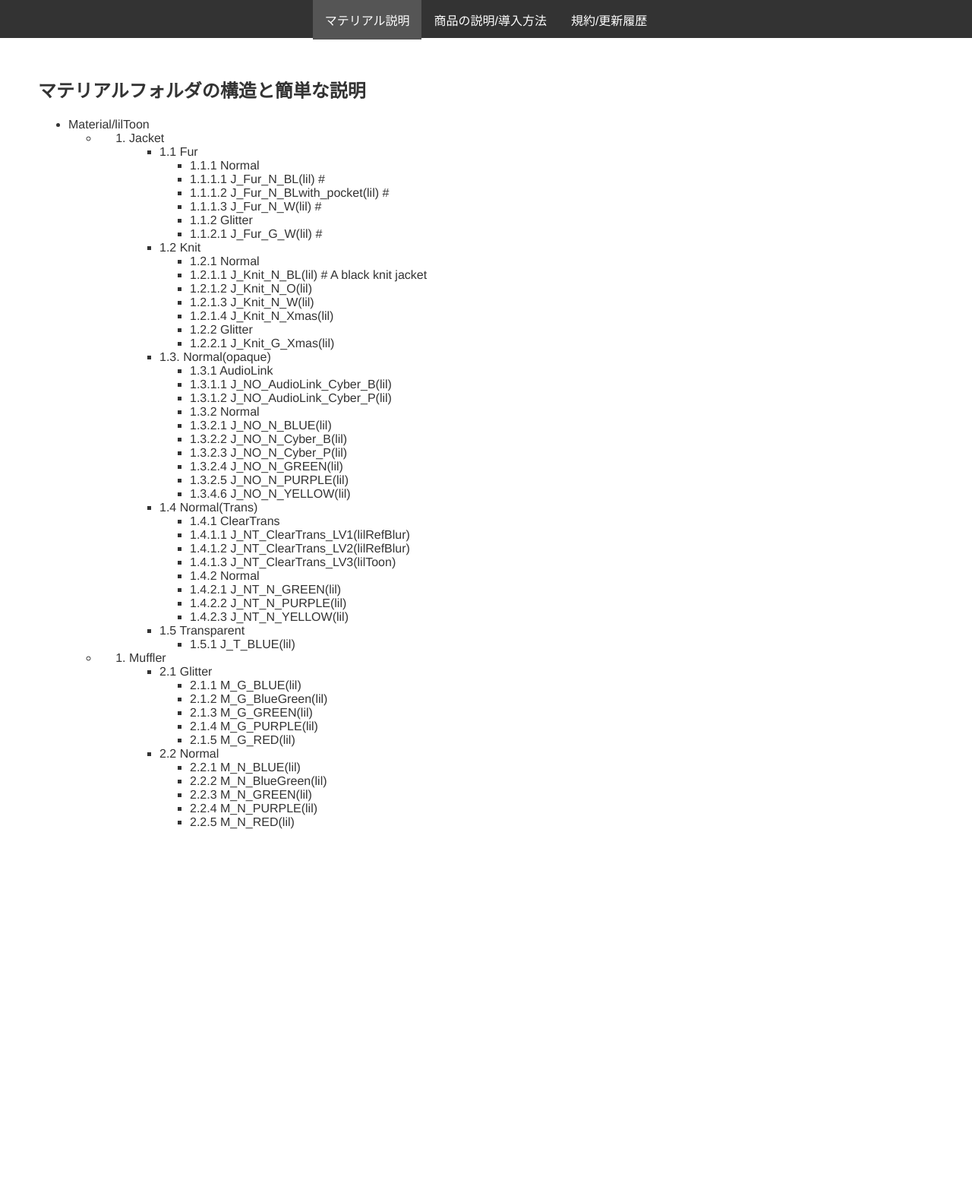
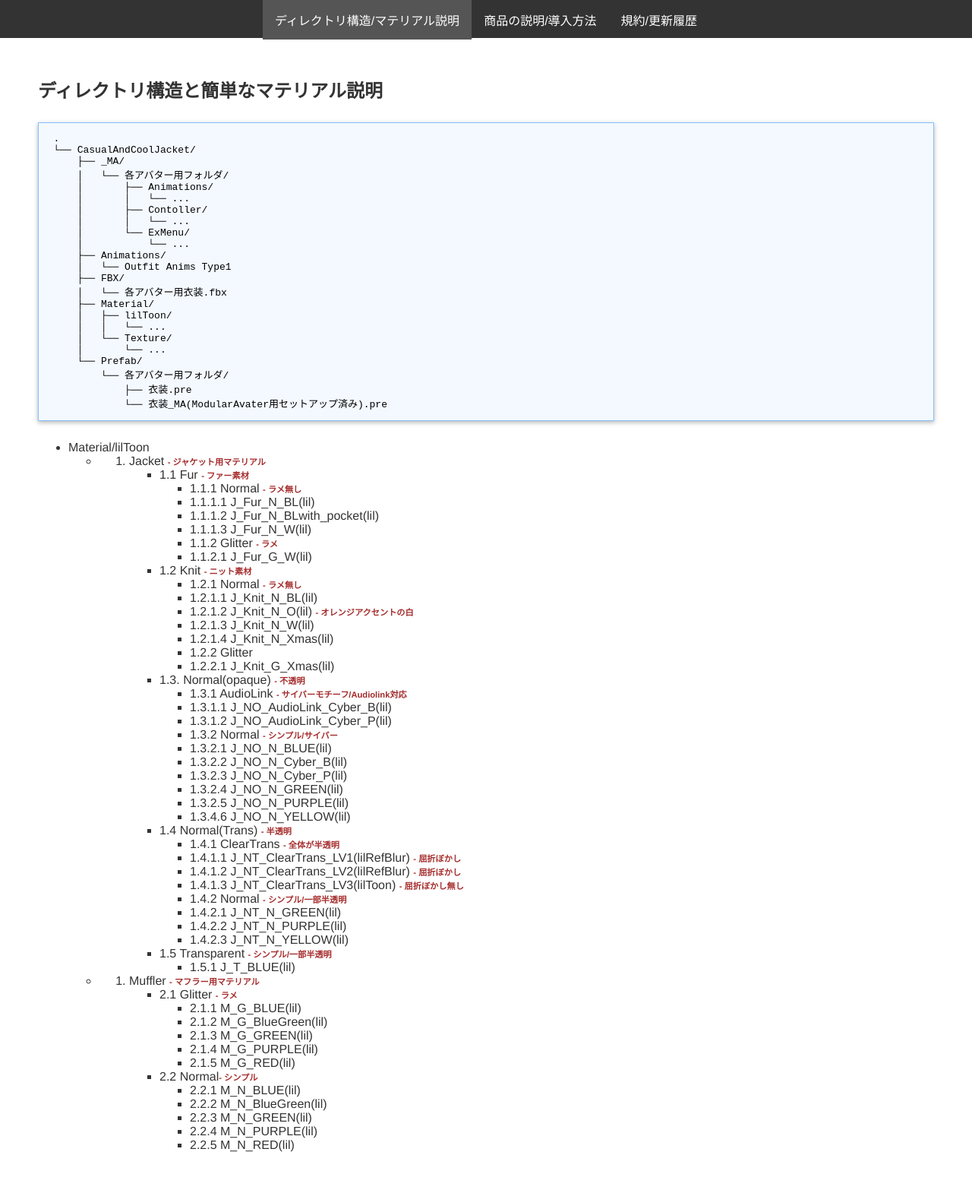
Before and after one commit to KLJP01/CasualAndCoolJacketManual, a Jekyll site: the page built from index.md, in a window 1280 px wide. Shown: the whole page at 76% size. Built offline with Jekyll 4.4.1, drawn with Linux system fonts in a browser that asks for light colours; before the commit the page ends 1141 px from its top, so only the background shows below that.

Commit message:
:bug: Fix

````diff
--- a/CSS/style.css
+++ b/CSS/style.css
@@ -182,3 +182,29 @@ h2::before {
     width: calc(100% - 120px);
 }
 */
+
+/* ------------------------
+◆ ディレクトリ構造
+---------------------------*/
+ul span,
+li span{
+    color: brown;
+    font-size: 0.7em;
+    font-weight: bold;
+}
+
+/* ------------------------
+◆ ディレクトリ構造
+---------------------------*/
+pre.highlight {
+    padding: 1em 1.5em;
+    margin: 2em 0;
+    background-color:#f4f9ff;/*背景色*/
+    border:1px solid #84c1ff;/*枠線*/
+    box-shadow: 0 2px 6px rgba(0, 0, 0, 0.3);/*影*/
+}
+code {
+    margin: 0;
+    padding: 0;
+    color:#000000;/*文字色*/
+}
--- a/_includes/doc_nav.html
+++ b/_includes/doc_nav.html
@@ -1,6 +1,6 @@
 <ul>
     <li class="{% if page.url == '/' %}active{% endif %}">
-        <a href="{{ "/index.html" | relative_url }}">マテリアル説明</a>
+        <a href="{{ "/index.html" | relative_url }}">ディレクトリ構造/マテリアル説明</a>
     </li>
     <li class="{% if page.url == '/getting-started.html' %}active{% endif %}">
         <a href="{{ "/getting-started.html" | relative_url }}">商品の説明/導入方法</a>
--- a/_layouts/default.html
+++ b/_layouts/default.html
@@ -10,6 +10,8 @@
   </nav>
   <main>
     <h2>{{ page.title }}</h2>
+    {% if page.url == '/' %}
+    {% endif %}
     <div id="content">
         {{ content }}
     </div>
--- a/index.md
+++ b/index.md
@@ -1,55 +1,81 @@
 ---
 layout: default
-title: マテリアルフォルダの構造と簡単な説明
+title: ディレクトリ構造と簡単なマテリアル説明
 ---
 
+```
+.
+└── CasualAndCoolJacket/
+    ├── _MA/
+    │   └── 各アバター用フォルダ/
+    │       ├── Animations/
+    │       │   └── ...
+    │       ├── Contoller/
+    │       │   └── ...
+    │       └── ExMenu/
+    │           └── ...
+    ├── Animations/
+    │   └── Outfit Anims Type1
+    ├── FBX/
+    │   └── 各アバター用衣装.fbx
+    ├── Material/
+    │   ├── lilToon/
+    │   │   └── ...
+    │   └── Texture/
+    │       └── ...
+    └── Prefab/
+        └── 各アバター用フォルダ/
+            ├── 衣装.pre
+            └── 衣装_MA(ModularAvater用セットアップ済み).pre
+```
+
 - Material/lilToon
-  - 1. Jacket
-    - 1.1 Fur
-      - 1.1.1 Normal
-      - 1.1.1.1 J_Fur_N_BL(lil)  #
-      - 1.1.1.2 J_Fur_N_BLwith_pocket(lil) #
-      - 1.1.1.3 J_Fur_N_W(lil)   #
-      - 1.1.2 Glitter
-      - 1.1.2.1 J_Fur_G_W(lil) #
-    - 1.2 Knit
-      - 1.2.1 Normal
-      - 1.2.1.1 J_Knit_N_BL(lil) # A black knit jacket
-      - 1.2.1.2 J_Knit_N_O(lil)
+  - 1. Jacket <span>- ジャケット用マテリアル</span>
+    - 1.1 Fur  <span>- ファー素材</span>
+      - 1.1.1 Normal <span>- ラメ無し</span>
+      - 1.1.1.1 J_Fur_N_BL(lil)
+      - 1.1.1.2 J_Fur_N_BLwith_pocket(lil)
+      - 1.1.1.3 J_Fur_N_W(lil)
+      - 1.1.2 Glitter <span>- ラメ</span>
+      - 1.1.2.1 J_Fur_G_W(lil)
+    - 1.2 Knit <span>- ニット素材</span>
+      - 1.2.1 Normal <span>- ラメ無し</span>
+      - 1.2.1.1 J_Knit_N_BL(lil)
+      - 1.2.1.2 J_Knit_N_O(lil) <span>- オレンジアクセントの白</span>
       - 1.2.1.3 J_Knit_N_W(lil)
       - 1.2.1.4 J_Knit_N_Xmas(lil)
       - 1.2.2 Glitter
       - 1.2.2.1 J_Knit_G_Xmas(lil)
-    - 1.3. Normal(opaque)
-      - 1.3.1 AudioLink
+    - 1.3. Normal(opaque) <span>- 不透明</span>
+      - 1.3.1 AudioLink <span>- サイバーモチーフ/Audiolink対応</span>
       - 1.3.1.1 J_NO_AudioLink_Cyber_B(lil)
       - 1.3.1.2 J_NO_AudioLink_Cyber_P(lil)
-      - 1.3.2 Normal
+      - 1.3.2 Normal <span>- シンプル/サイバー</span>
       - 1.3.2.1 J_NO_N_BLUE(lil)
       - 1.3.2.2 J_NO_N_Cyber_B(lil)
       - 1.3.2.3 J_NO_N_Cyber_P(lil)
       - 1.3.2.4 J_NO_N_GREEN(lil)
       - 1.3.2.5 J_NO_N_PURPLE(lil)
       - 1.3.4.6 J_NO_N_YELLOW(lil)
-    - 1.4 Normal(Trans)
-      - 1.4.1 ClearTrans
-      - 1.4.1.1 J_NT_ClearTrans_LV1(lilRefBlur)
-      - 1.4.1.2 J_NT_ClearTrans_LV2(lilRefBlur)
-      - 1.4.1.3 J_NT_ClearTrans_LV3(lilToon)
-      - 1.4.2 Normal
+    - 1.4 Normal(Trans) <span>- 半透明</span>
+      - 1.4.1 ClearTrans <span>- 全体が半透明</span>
+      - 1.4.1.1 J_NT_ClearTrans_LV1(lilRefBlur) <span>- 屈折ぼかし</span>
+      - 1.4.1.2 J_NT_ClearTrans_LV2(lilRefBlur)  <span>- 屈折ぼかし</span>
+      - 1.4.1.3 J_NT_ClearTrans_LV3(lilToon) <span>- 屈折ぼかし無し</span>
+      - 1.4.2 Normal <span>- シンプル/一部半透明</span>
       - 1.4.2.1 J_NT_N_GREEN(lil)
       - 1.4.2.2 J_NT_N_PURPLE(lil)
       - 1.4.2.3 J_NT_N_YELLOW(lil)
-    - 1.5 Transparent
+    - 1.5 Transparent <span>- シンプル/一部半透明</span>
       - 1.5.1 J_T_BLUE(lil)
-  - 2. Muffler
-    - 2.1 Glitter
+  - 2. Muffler <span>- マフラー用マテリアル</span>
+    - 2.1 Glitter <span>- ラメ</span>
       - 2.1.1 M_G_BLUE(lil)
       - 2.1.2 M_G_BlueGreen(lil)
       - 2.1.3 M_G_GREEN(lil)
       - 2.1.4 M_G_PURPLE(lil)
       - 2.1.5 M_G_RED(lil)
-    - 2.2 Normal
+    - 2.2 Normal<span>- シンプル</span>
       - 2.2.1 M_N_BLUE(lil)
       - 2.2.2 M_N_BlueGreen(lil)
       - 2.2.3 M_N_GREEN(lil)
````
Also changed, not shown: README.md.
